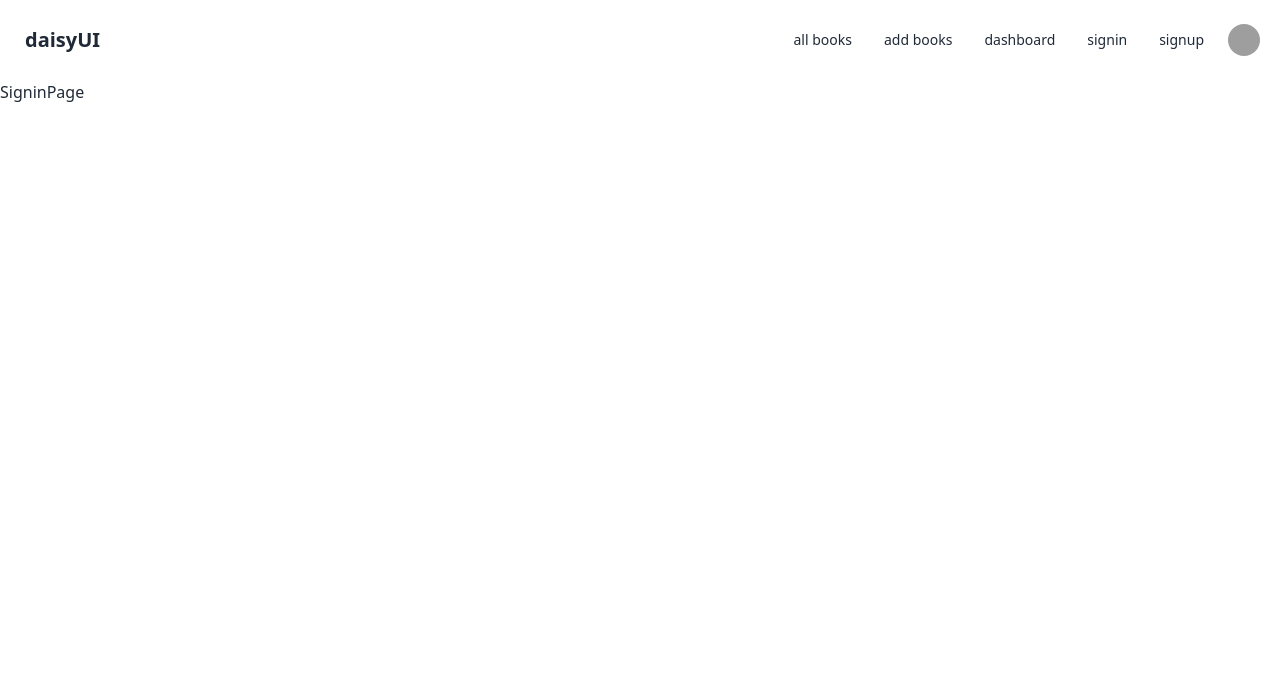
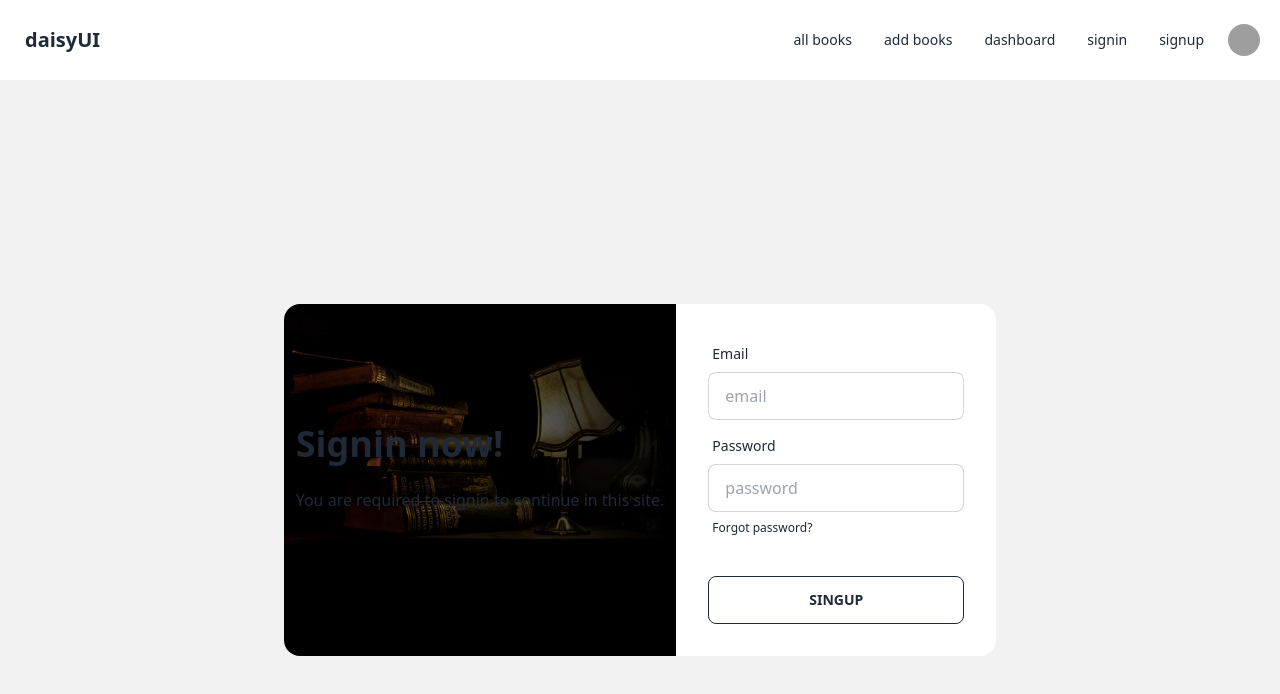
Before and after one commit to Moh-RAIEAN/assignment-5-frontend, a React (Vite) app: page /auth/sign-up in a window 1280 px wide. Shown: the top 694 px of the page. Built offline with nearby package versions, Linux system fonts and the light colour scheme; grey boxes are pictures that could not be loaded.

Commit message:
signin page renamed to authpage for using with signup page and types are added

```diff
--- a/src/pages/Signinpage.tsx
+++ b/src/pages/AuthPage.tsx
@@ -1,14 +1,22 @@
-import { useForm } from "react-hook-form";
+import { useForm, SubmitHandler } from "react-hook-form";
 import loginFormImage from "../assets/loginformimg-min.jpg";
 
-export default function SigninPage() {
+type IAuthPageProps = {
+  isUsingForLogin?: boolean;
+};
+
+type IAuthCredentials = {
+  email: string;
+  password: string;
+};
+
+export default function AuthPage({ isUsingForLogin }: IAuthPageProps) {
   const {
     register,
     handleSubmit,
-    watch,
     formState: { errors },
-  } = useForm();
-  const onSubmit = (data) => console.log(data);
+  } = useForm<IAuthCredentials>();
+  const onSubmit: SubmitHandler<IAuthCredentials> = (data) => console.log(data);
 
   return (
     <div className="lg:grid lg:place-items-center p-3 min-h-screen  bg-base-200">
@@ -20,9 +28,11 @@ export default function SigninPage() {
             backgroundSize: "cover",
           }}
         >
-          <h1 className="text-4xl font-bold">Login now!</h1>
+          <h1 className="text-4xl font-bold">
+            {isUsingForLogin ? "Login" : "Signin"} now!
+          </h1>
           <p className="py-6">
-            You are required to login to continue in this site.
+            You are required to signin to continue in this site.
           </p>
         </div>
         <div className="card flex-shrink-0 w-full lg:max-w-xs lg:rounded-tl-none lg:rounded-bl-none sm:max-w-sm bg-base-100">
@@ -64,7 +74,9 @@ export default function SigninPage() {
               </label>
             </div>
             <div className="form-control mt-6">
-              <button className="btn btn-outline">Login</button>
+              <button className="btn btn-outline">
+                {isUsingForLogin ? "Login" : "Singup"}
+              </button>
             </div>
           </form>
         </div>
--- a/src/pages/SignupPage.tsx
+++ /dev/null
@@ -1,3 +0,0 @@
-export default function SignupPage() {
-  return <div>SigninPage</div>;
-}
```
Also changed, not shown: src/routes/index.tsx (+3 -4 lines).
